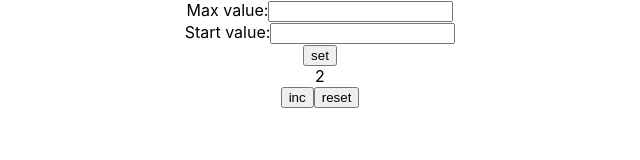
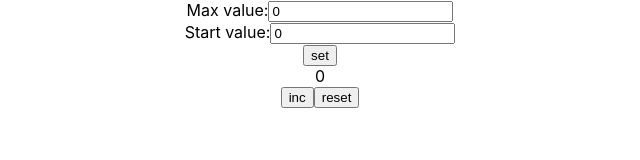
Before and after one commit to Nastassia27/counterTwo, a React (Create React App) app: page / in a window 1280 px wide. Shown: the top 160 px of the page, without its empty margins (320-960 px from the left). Built offline with nearby package versions, Linux system fonts and the light colour scheme.

Commit message:
create all logic

```diff
--- a/src/App.tsx
+++ b/src/App.tsx
@@ -5,44 +5,47 @@ import Input from "./components/Input/Input";
 import Button from "./components/Button/Button";
 
 function App() {
-    const [startValue, setStartValue] = React.useState('');
-    const [maxValue, setMaxValue] = React.useState('');
-    const [resultValue, setResultValue] = React.useState('');
+    const [startValue, setStartValue] = React.useState<number>(0);
+    const [maxValue, setMaxValue] = React.useState<number>(0);
+    const [resultValue, setResultValue] = React.useState<number>(0);
 
-    const onChangeMaxValueHandler = () => {
-        setMaxValue('');
+    const onChangeMaxValueHandler = (number: number) => {
+        setMaxValue(number);
     }
 
-    const onChangeStartValueHandler = () => {
-        setStartValue('');
+    const onChangeStartValueHandler = (number: number) => {
+        setStartValue(number);
     }
     const setNumbersHandler = () => {
-
+        setMaxValue(maxValue);
+        setStartValue(startValue);
+        setResultValue(startValue);
     }
     const increaseValueHandler = () => {
-        setResultValue('')
+        const newValue= resultValue+1
+        setResultValue(newValue)
     }
 
     const resetValueHandler = () => {
-        setResultValue('')
+        setResultValue(startValue)
     }
     return (
         <div className="App">
             <div className='set-numbers'>
                 <div>
                     Max value:
-                    <Input value={maxValue} onChange={onChangeMaxValueHandler} type='number'/>
+                    <Input value={maxValue} onChange={()=>onChangeMaxValueHandler} type={'number'}/>
                 </div>
                 <div>
                     Start value:
-                    <Input value={startValue} onChange={onChangeStartValueHandler} type='number'/>
+                    <Input value={startValue} onChange={()=>onChangeStartValueHandler} type={'number'}/>
                 </div>
                 <div>
                     <Button title={'set'} onClick={setNumbersHandler}/>
                 </div>
             </div>
             <div className='show-results'>
-                <div>{resultValue}{2}</div>
+                <div>{resultValue}</div>
                 <>
                     <Button title={'inc'} onClick={increaseValueHandler}/>
                     <Button title={'reset'} onClick={resetValueHandler}/>
--- a/src/components/Input/Input.tsx
+++ b/src/components/Input/Input.tsx
@@ -1,8 +1,8 @@
 import {ChangeEvent} from "react";
 
 type InputPropsType = {
-    value: string;
-    onChange: (e: string) => void;
+    value: string | number;
+    onChange: (e: string | number) => void;
     className?: string;
     type: string;
     max?: number;
```
